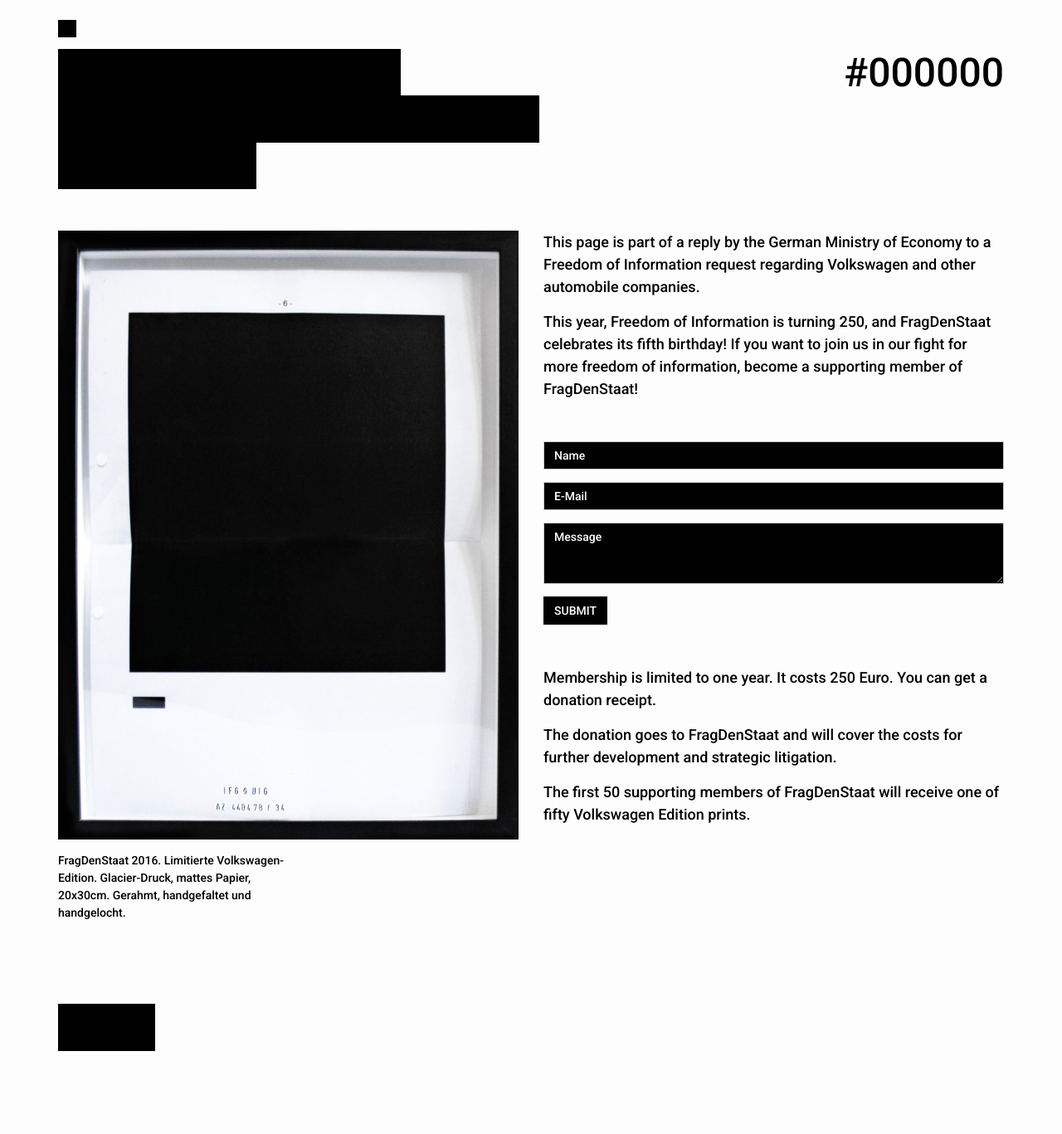
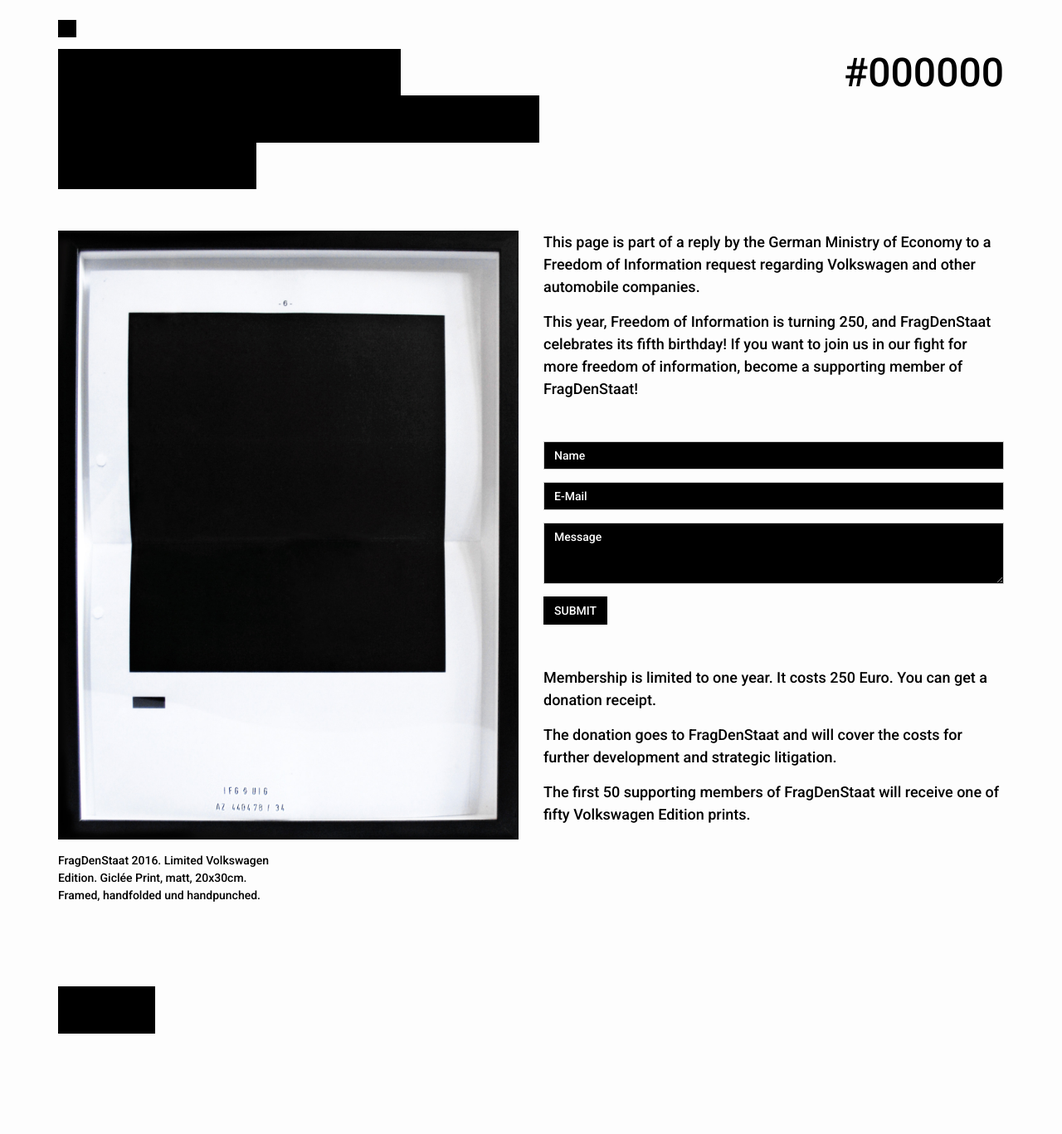
Before and after one commit to okfde/000000.limited, a Jekyll site: the page built from en/edition.html, in a window 1280 px wide. Shown: the whole page at 83% size. Built offline with Jekyll 4.4.1, drawn with Linux system fonts in a browser that asks for light colours; after the commit the page ends 1346 px from its top, so only the background shows below that.

Commit message:
Update edition.html

```diff
--- a/en/edition.html
+++ b/en/edition.html
@@ -1,7 +1,7 @@
 ---
 layout: edition
 title: "#000000"
-caption: FragDenStaat 2016. Limitierte Volkswagen-Edition. Glacier-Druck, mattes Papier, 20x30cm. Gerahmt, handgefaltet und handgelocht.
+caption: FragDenStaat 2016. Limited Volkswagen Edition. Giclée Print, matt, 20x30cm. Framed, handfolded und handpunched.
 
 lang: EN
 otherlang:
```
